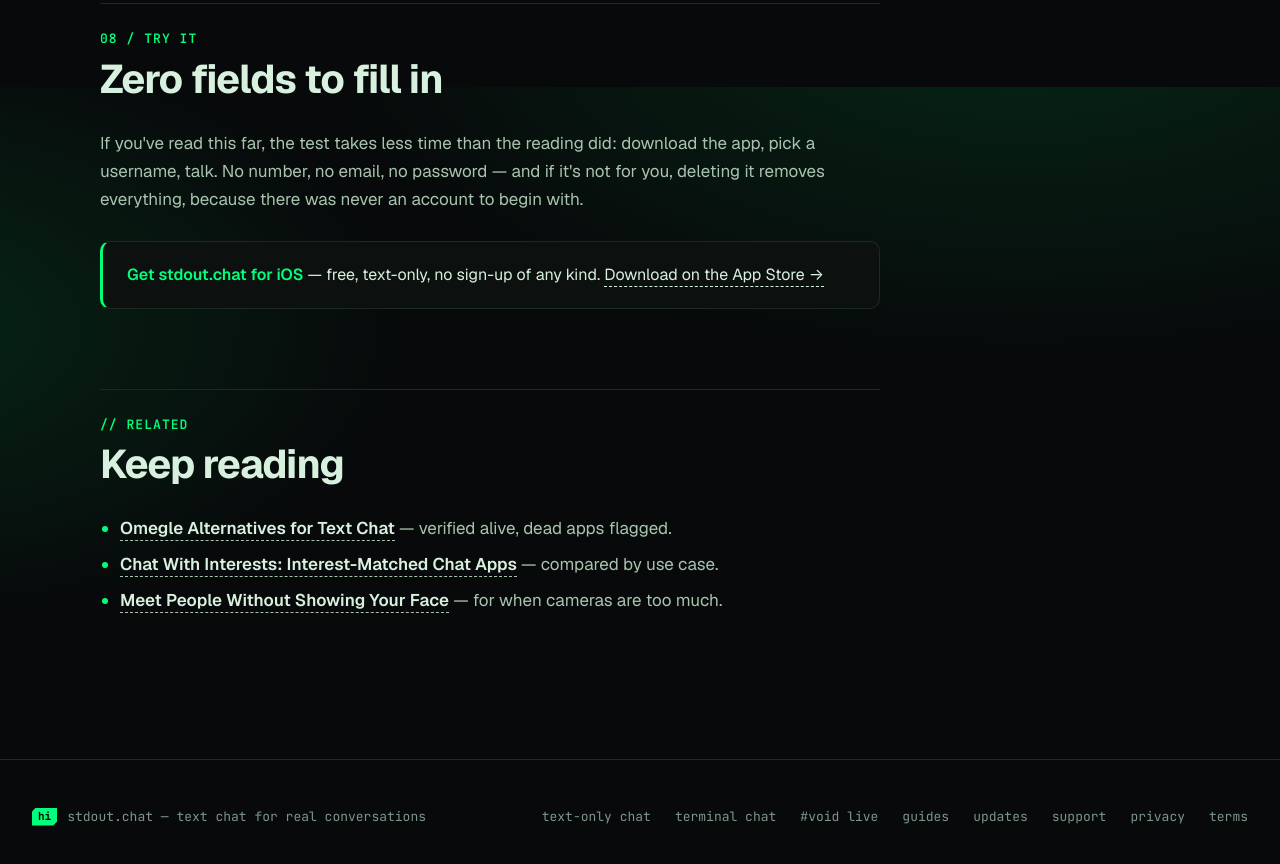
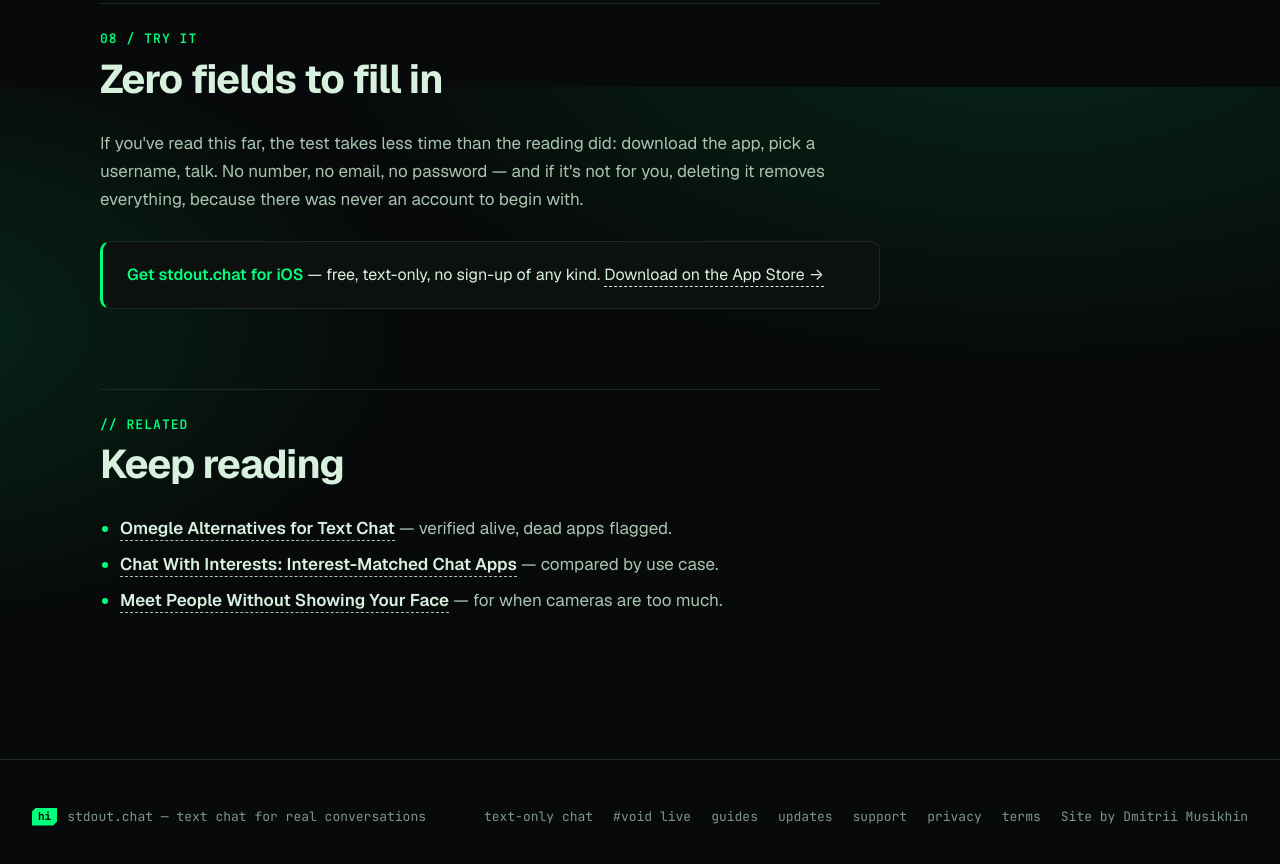
Before and after one commit to ffurzy/stdout-chat-landing, a website: page anonymous-chat-no-phone-number.html in a window 1280 px wide. Shown: the part 6313-7177 px from the top of the page. Drawn offline with Linux system fonts and the light colour scheme; no server answers.

Commit message:
feat(footer): author credit 'Site by Dmitrii Musikhin'
(rel=author) on every page

The footer row is 1256px wide at most and the current set needed 1143px, so
the credit (188px) could not fit on one row at any width. Dropped the
'terminal chat' link (still reachable from 6 other pages incl. home and
/guides) and tightened the gaps (40→32, 24→20) so the row stays single-line
from 1263px viewport (1280 laptop with a Windows scrollbar) and up; /text-only-chat
stays as the SEO pillar link. i.html (invite) has no footer and is untouched.

```diff
--- a/anonymous-chat-no-phone-number.html
+++ b/anonymous-chat-no-phone-number.html
@@ -306,13 +306,13 @@
       </div>
       <div class="links">
         <a href="/text-only-chat">text-only chat</a>
-        <a href="/terminal-chat">terminal chat</a>
         <a href="/void">#void live</a>
         <a href="/guides">guides</a>
         <a href="/updates">updates</a>
         <a href="/support">support</a>
         <a href="/privacy">privacy</a>
         <a href="/terms">terms</a>
+        <span>Site by <a href="https://dmitriimusikhin.dev" rel="author">Dmitrii Musikhin</a></span>
       </div>
     </div>
   </div>
--- a/css/style.css
+++ b/css/style.css
@@ -188,10 +188,10 @@
   font-family:var(--mono); font-size:13px; color:var(--text-dim);
   margin-top: 80px;
 }
-.foot-row{ display:flex; justify-content:space-between; gap:40px; flex-wrap:wrap; }
+.foot-row{ display:flex; justify-content:space-between; gap:32px; flex-wrap:wrap; }
 .foot-row a{ color:inherit; }
 .foot-row a:hover{ color:var(--text); opacity:1; }
-.foot-row .links{ display:flex; gap:24px; flex-wrap:wrap; }
+.foot-row .links{ display:flex; gap:20px; flex-wrap:wrap; }
 .foot-row .who{ display:flex; align-items:center; gap:10px; }
 .foot-row .who .dot{ width:7px; height:7px; background:var(--accent); border-radius:50%; }
 
```
Also changed, not shown: chat-with-interests.html (+1 -1 lines), chat-without-showing-face.html (+1 -1 lines), conversation-starters-for-texting.html (+1 -1 lines), guides.html (+1 -1 lines), index.html (+1 -1 lines), irc-style-chat.html (+1 -1 lines), omegle-alternatives-text-only.html (+1 -1 lines), pen-pal-app.html (+1 -1 lines), pen-pal-apps.html (+1 -1 lines), privacy.html (+1 -1 lines), support.html (+1 -1 lines), talk-to-strangers-without-video.html (+1 -1 lines), terminal-chat.html (+1 -1 lines), terms.html (+1 -1 lines), 4 more files.
